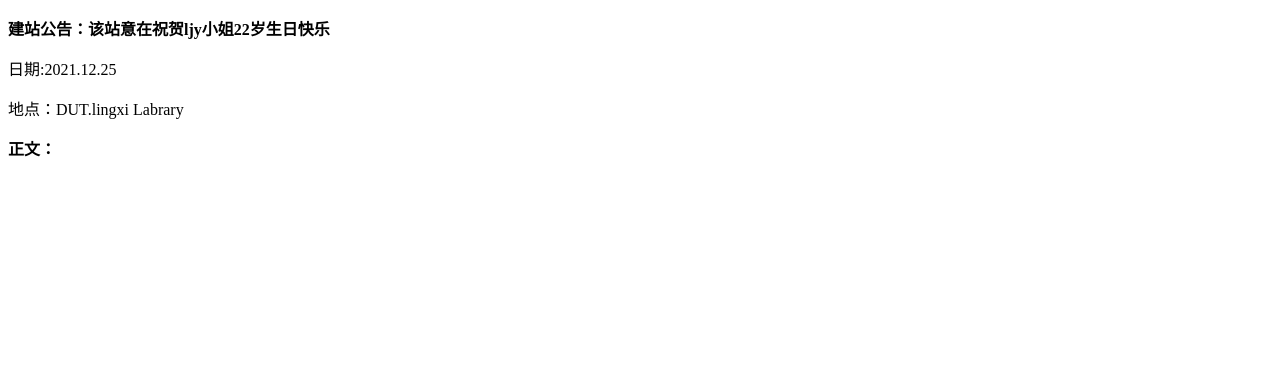
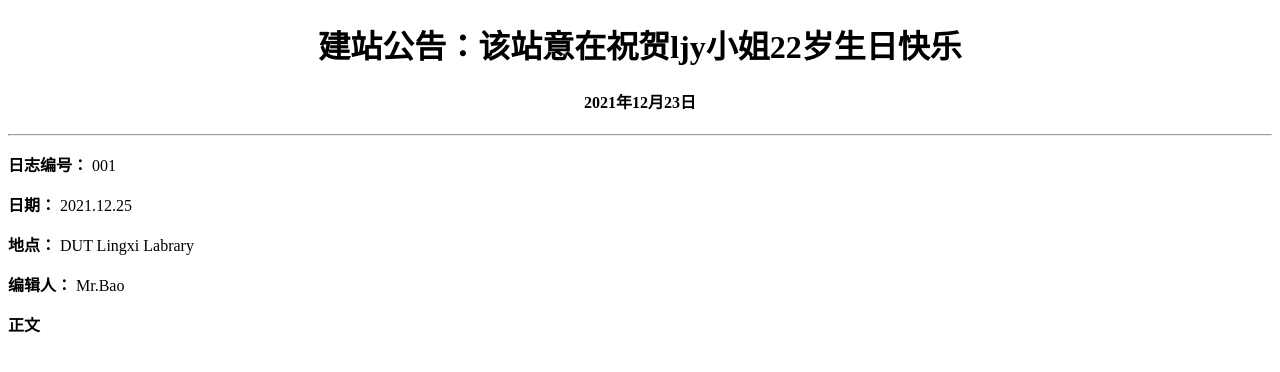
Before and after one commit to gift2ljy/gift2ljy.github.io, a plain HTML site: page index.html in a window 1280 px wide. Drawn offline with Linux system fonts and the light colour scheme.

Commit message:
Update index.html

```diff
--- a/index.html
+++ b/index.html
@@ -3,10 +3,15 @@
     <head>
         <title>Gift to LJY</title>
         <body>
-            <p><strong>建站公告：该站意在祝贺ljy小姐22岁生日快乐</strong></p>
-            <p>日期:2021.12.25</p>
-            <p>地点：DUT.lingxi Labrary</p>
-            <p><strong>正文：</strong></p>
+            <p> <center><strong><h1>建站公告：该站意在祝贺ljy小姐22岁生日快乐</h1></strong></center></p>
+            <p> <center><strong><h4>2021年12月23日</h4></strong></center></p>
+            <hr>
+            <p><strong>日志编号： </strong>001</p>
+            <p><strong>日期： </strong>2021.12.25</p>
+            <p><strong>地点： </strong>DUT Lingxi Labrary</p>
+            <p><strong>编辑人：  </strong>Mr.Bao</p>
+            <p><strong>正文</strong></p>
+            <p></p>
             <p></p>
         </body>
     </head>
```
